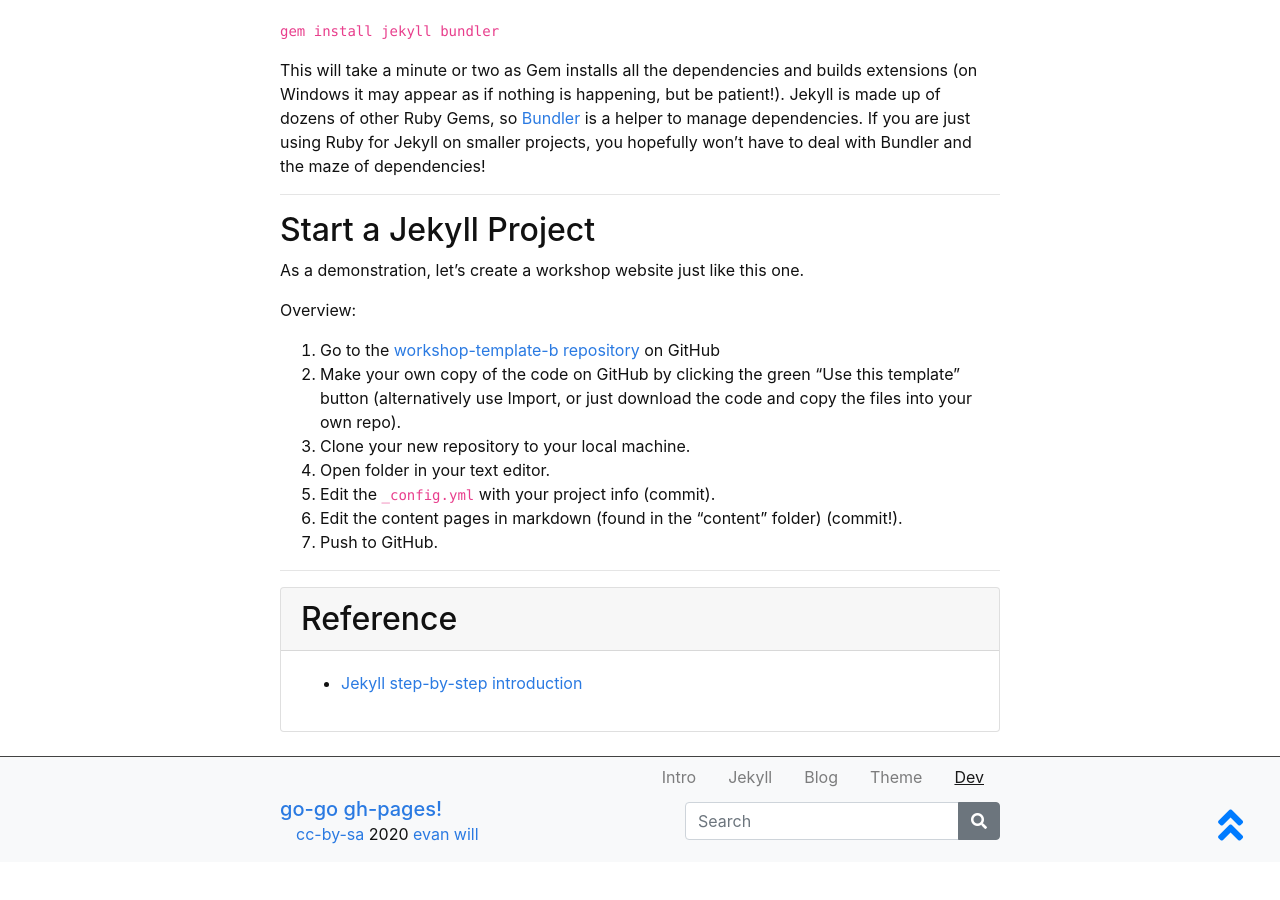
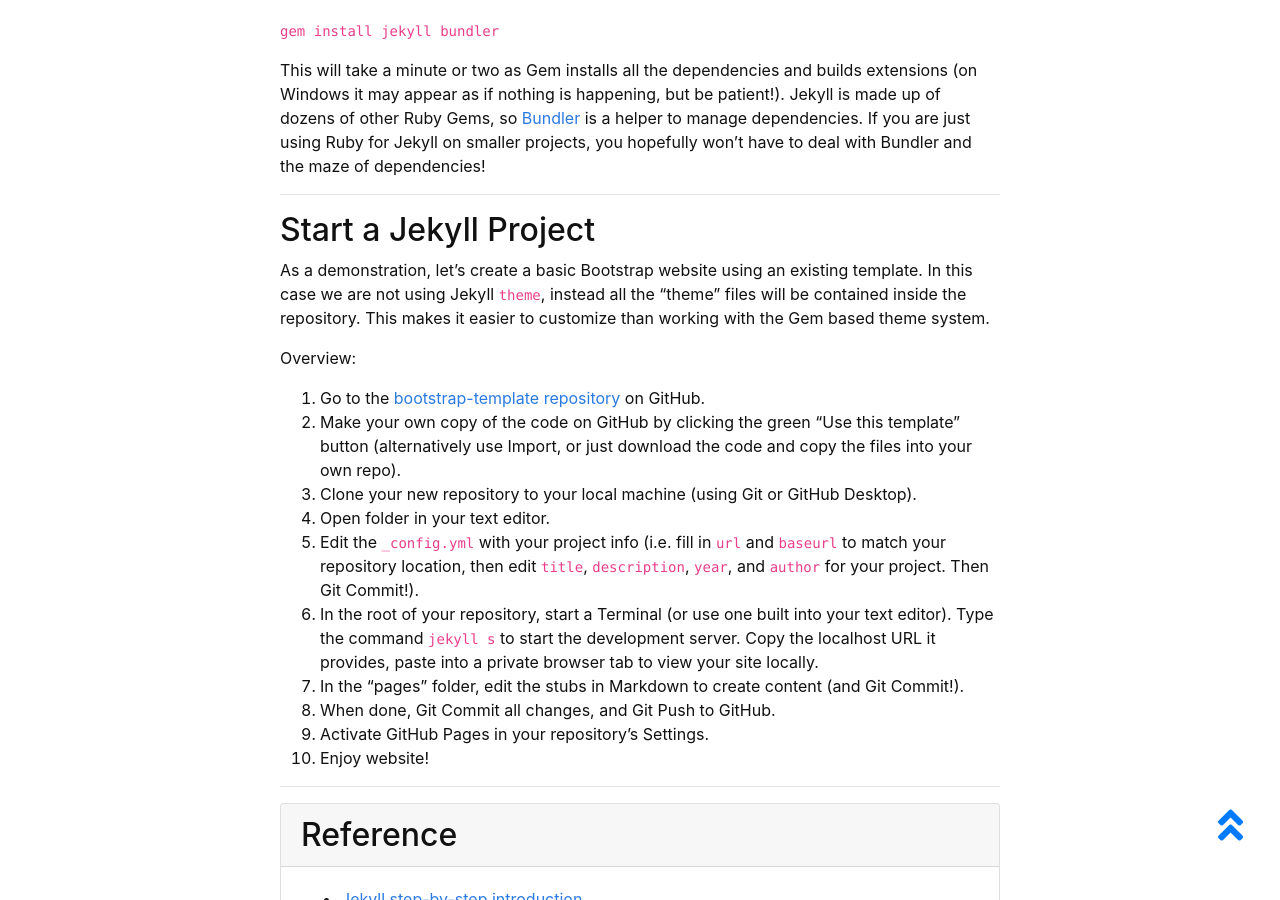
Before and after one commit to evanwill/go-go-ghpages-b, a Jekyll site: the page built from content/5-dev.md, in a window 1280 px wide and 900 px high, scrolled down 2436 px. Built offline with Jekyll 4.4.1, drawn with Linux system fonts in a browser that asks for light colours; before the commit the page ends 3298 px from its top, so only the background shows below that.

Commit message:
switch dev example

```diff
--- a/content/5-dev.md
+++ b/content/5-dev.md
@@ -82,17 +82,22 @@ If you are just using Ruby for Jekyll on smaller projects, you hopefully won't h
 
 ## Start a Jekyll Project
 
-As a demonstration, let's create a workshop website just like this one.
+As a demonstration, let's create a basic Bootstrap website using an existing template.
+In this case we are not using Jekyll `theme`, instead all the "theme" files will be contained inside the repository.
+This makes it easier to customize than working with the Gem based theme system.
 
 Overview:
 
-1. Go to the [workshop-template-b repository](https://github.com/evanwill/workshop-template-b) on GitHub
+1. Go to the [bootstrap-template repository](https://github.com/uidaholib/bootstrap-template) on GitHub.
 2. Make your own copy of the code on GitHub by clicking the green "Use this template" button (alternatively use Import, or just download the code and copy the files into your own repo).
-3. Clone your new repository to your local machine.
+3. Clone your new repository to your local machine (using Git or GitHub Desktop).
 4. Open folder in your text editor.
-5. Edit the `_config.yml` with your project info (commit).
-6. Edit the content pages in markdown (found in the "content" folder) (commit!).
-7. Push to GitHub.
+5. Edit the `_config.yml` with your project info (i.e. fill in `url` and `baseurl` to match your repository location, then edit `title`, `description`, `year`, and `author` for your project. Then Git Commit!).
+6. In the root of your repository, start a Terminal (or use one built into your text editor). Type the command `jekyll s` to start the development server. Copy the localhost URL it provides, paste into a private browser tab to view your site locally.
+7. In the "pages" folder, edit the stubs in Markdown to create content (and Git Commit!).
+8. When done, Git Commit all changes, and Git Push to GitHub.
+9. Activate GitHub Pages in your repository's Settings.
+10. Enjoy website!
 
 -------------
 
```
